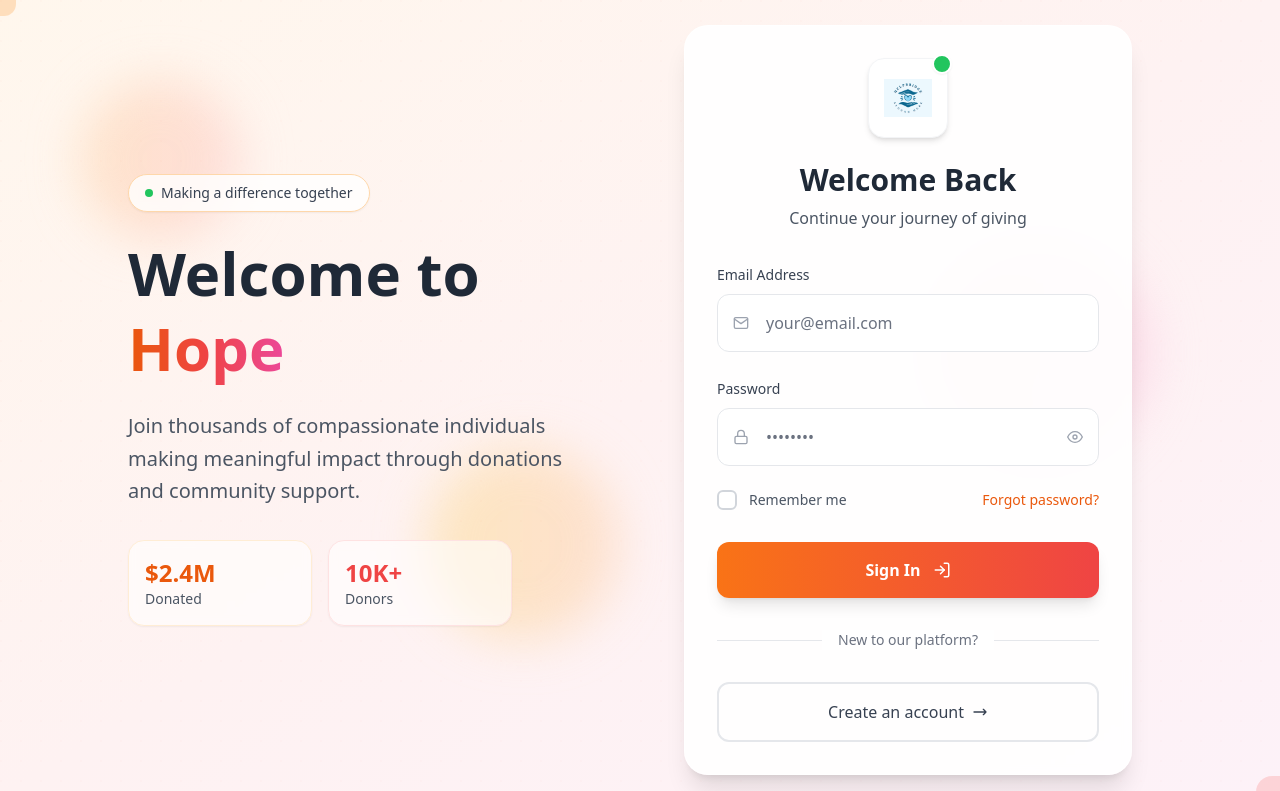
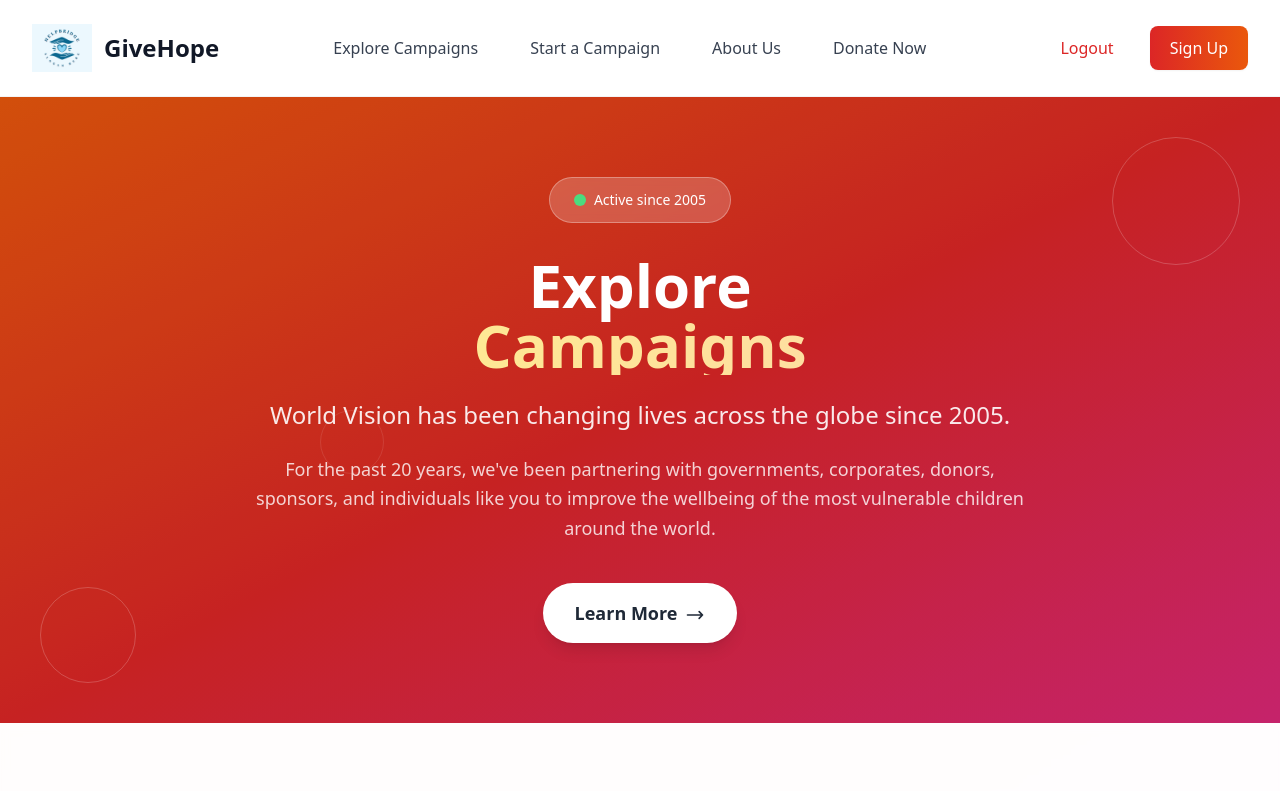
Before and after one commit to Irasha-Senarathna/HelpBridge-campaign, a React (Create React App) app in the folder frontend/: page /campaigns/explore in a window 1280 px wide. Before the commit this address led to /. Shown: the top 791 px of the page. Built offline with nearby package versions, Linux system fonts and the light colour scheme.

Commit message:
before lap

```diff
--- a/frontend/src/App.js
+++ b/frontend/src/App.js
@@ -1,60 +1,31 @@
-import React, { useState, useEffect } from "react";
-import { BrowserRouter as Router, Routes, Route, Navigate } from "react-router-dom";
-import Explore from "./pages/Campaigns/Explore";
-import Donate from "./pages/Donate";
-import About from "./pages/About";
-import StartCampaign from "./pages/Campaigns/StartCampaign";
-import Register from "./pages/Auth/Register";
-import Login from "./pages/Auth/Login";
-import Details from "./pages/Campaigns/Details";
+// src/App.js
+import { BrowserRouter as Router, Routes, Route } from 'react-router-dom';
+import Home from './pages/Home';
+import Explore from './pages/Campaigns/Explore';
+import Donate from './pages/Donate';
+import About from './pages/About';
+import StartCampaign from './pages/Campaigns/StartCampaign';
+import Register from './pages/Auth/Register';
+import Login from './pages/Auth/Login';
+import Details from './pages/Campaigns/Details';
+import LoginForm from "./components/auth/LoginForm";
 
 function App() {
-  const [user, setUser] = useState(null);
-
-  // Check if user is logged in when app loads
-  useEffect(() => {
-    const loggedUser = localStorage.getItem("user");
-    if (loggedUser) setUser(JSON.parse(loggedUser));
-  }, []);
-
-  const handleLogin = (userData) => {
-    setUser(userData);
-    localStorage.setItem("user", JSON.stringify(userData));
-  };
-
-  const handleLogout = () => {
-    setUser(null);
-    localStorage.removeItem("user");
-  };
-
   return (
     <Router>
-      <div className="App">
-        {user && (
-          <div className="p-4 bg-gray-100 flex justify-between items-center">
-            <p>Welcome, {user.name}</p>
-            <button
-              onClick={handleLogout}
-              className="px-4 py-2 bg-red-500 text-white rounded"
-            >
-              Logout
-            </button>
-          </div>
-        )}
-        <Routes>
-          <Route
-            path="/"
-            element={user ? <Navigate to="/campaigns/explore" /> : <Login onLogin={handleLogin} />}
-          />
-          <Route path="/auth/login" element={<Login onLogin={handleLogin} />} />
-          <Route path="/auth/register" element={<Register />} />
-          <Route path="/campaigns/explore" element={user ? <Explore /> : <Navigate to="/" />} />
-          <Route path="/campaigns/start-campaign" element={user ? <StartCampaign /> : <Navigate to="/" />} />
-          <Route path="/donate" element={user ? <Donate /> : <Navigate to="/" />} />
-          <Route path="/about" element={<About />} />
-          <Route path="/campaigns/details/:id" element={user ? <Details /> : <Navigate to="/" />} />
-        </Routes>
-      </div>
+      <Routes>
+        <Route path="/" element={<Login />} />
+        <Route path="/home" element={<Home />} />
+        <Route path="/campaigns/explore" element={<Explore />} />
+        <Route path="/campaigns/start-campaign" element={<StartCampaign />} />
+        <Route path="/donate" element={<Donate />} />
+        <Route path="/about" element={<About />} />
+        <Route path="/auth/login" element={<Login />} />
+        <Route path="/auth/register" element={<Register />} />
+        <Route path="/explore" element={<Explore />} />
+        <Route path="/start-campaign" element={<StartCampaign />} />
+        <Route path="/campaigns/details/:id?" element={<Details />} />
+      </Routes>
     </Router>
   );
 }
--- a/frontend/src/components/auth/LoginForm.jsx
+++ b/frontend/src/components/auth/LoginForm.jsx
@@ -4,12 +4,13 @@ import { Link, useNavigate } from 'react-router-dom';
 import Button from '../ui/Button.jsx';
 import InputField from '../ui/InputField.jsx';
 
-const LoginForm = ({ onLogin }) => {
+const LoginForm = () => {
   const [email, setEmail] = useState('');
   const [password, setPassword] = useState('');
+  const navigate = useNavigate();
+
   const [loading, setLoading] = useState(false);
   const [error, setError] = useState('');
-  const navigate = useNavigate();
 
   const handleSubmit = async (e) => {
     e.preventDefault();
@@ -19,25 +20,28 @@ const LoginForm = ({ onLogin }) => {
     try {
       const response = await fetch('http://localhost:5000/api/users/login', {
         method: 'POST',
-        headers: { 'Content-Type': 'application/json' },
+        headers: {
+          'Content-Type': 'application/json',
+        },
         body: JSON.stringify({ email, password }),
       });
 
       const data = await response.json();
 
       if (response.ok) {
+        // Store token in localStorage
         localStorage.setItem('token', data.token);
         localStorage.setItem('user', JSON.stringify(data.data));
 
-        if (onLogin) onLogin(data.data); // <-- callback to parent
+        console.log('Login successful:', data);
 
-        console.log('Login successful:', data);
+        // Navigate to explore page after login
         navigate('/campaigns/explore');
       } else {
         setError(data.message || 'Login failed');
       }
-    } catch (err) {
-      console.error('Login error:', err);
+    } catch (error) {
+      console.error('Login error:', error);
       setError('Network error. Please try again.');
     } finally {
       setLoading(false);
@@ -46,7 +50,7 @@ const LoginForm = ({ onLogin }) => {
 
   return (
     <div className="min-h-screen relative overflow-hidden bg-gradient-to-br from-slate-900 via-purple-900 to-slate-900">
-      {/* Animated background */}
+      {/* Animated background elements */}
       <div className="absolute inset-0">
         <div className="absolute top-0 -left-4 w-72 h-72 bg-purple-400 rounded-full mix-blend-multiply filter blur-xl opacity-20 animate-pulse"></div>
         <div className="absolute top-0 -right-4 w-72 h-72 bg-yellow-400 rounded-full mix-blend-multiply filter blur-xl opacity-20 animate-pulse animation-delay-2000"></div>
@@ -63,7 +67,7 @@ const LoginForm = ({ onLogin }) => {
               left: `${Math.random() * 100}%`,
               top: `${Math.random() * 100}%`,
               animationDelay: `${Math.random() * 8}s`,
-              animationDuration: `${8 + Math.random() * 4}s`,
+              animationDuration: `${8 + Math.random() * 4}s`
             }}
           />
         ))}
@@ -77,7 +81,9 @@ const LoginForm = ({ onLogin }) => {
       {/* Main content */}
       <div className="relative z-10 flex items-center justify-center min-h-screen p-4">
         <div className="w-full max-w-md">
+          {/* Glassmorphism container */}
           <div className="backdrop-blur-xl bg-white/10 border border-white/20 rounded-3xl p-8 shadow-2xl">
+            {/* Header */}
             <div className="text-center mb-8">
               <div className="relative inline-block mb-4">
                 <div className="w-16 h-16 bg-gradient-to-r from-purple-400 to-pink-400 rounded-2xl flex items-center justify-center mx-auto shadow-lg">
@@ -92,12 +98,14 @@ const LoginForm = ({ onLogin }) => {
               <p className="text-white/70 text-sm">Sign in to continue to your account</p>
             </div>
 
+            {/* Error Message */}
             {error && (
               <div className="mb-4 p-3 bg-red-500/20 border border-red-500/30 rounded-lg text-red-200 text-sm">
                 {error}
               </div>
             )}
 
+            {/* Form */}
             <form onSubmit={handleSubmit} className="space-y-6">
               <div className="space-y-4">
                 <div className="relative group">
@@ -128,7 +136,10 @@ const LoginForm = ({ onLogin }) => {
               </div>
 
               <div className="flex justify-end">
-                <Link to="/forgot-password" className="text-sm text-purple-300 hover:text-purple-200 transition-colors duration-200 relative group">
+                <Link
+                  to="/forgot-password"
+                  className="text-sm text-purple-300 hover:text-purple-200 transition-colors duration-200 relative group"
+                >
                   Forgot Password?
                   <span className="absolute bottom-0 left-0 w-0 h-0.5 bg-purple-300 group-hover:w-full transition-all duration-300"></span>
                 </Link>
@@ -140,13 +151,16 @@ const LoginForm = ({ onLogin }) => {
                   disabled={loading}
                   className="w-full py-4 bg-gradient-to-r from-purple-500 to-pink-500 hover:from-purple-600 hover:to-pink-600 text-white font-semibold rounded-xl shadow-lg hover:shadow-purple-500/25 transition-all duration-300 transform hover:scale-105 hover:shadow-2xl relative overflow-hidden disabled:opacity-50 disabled:cursor-not-allowed"
                 >
-                  <span className="relative z-10">{loading ? 'Signing in...' : 'Sign in'}</span>
+                  <span className="relative z-10">
+                    {loading ? 'Signing in...' : 'Sign in'}
+                  </span>
                   <div className="absolute inset-0 bg-gradient-to-r from-purple-600 to-pink-600 opacity-0 group-hover:opacity-100 transition-opacity duration-300"></div>
                   <div className="absolute inset-0 bg-white/20 transform scale-x-0 group-hover:scale-x-100 transition-transform duration-500 origin-left"></div>
                 </Button>
               </div>
             </form>
 
+            {/* Footer */}
             <div className="mt-8 text-center">
               <div className="relative">
                 <div className="absolute inset-0 flex items-center">
@@ -157,13 +171,20 @@ const LoginForm = ({ onLogin }) => {
                 </div>
               </div>
               <div className="mt-4">
-                <Link to="/signup" className="text-purple-300 hover:text-purple-200 font-medium transition-colors duration-200 relative group inline-block">
+                <Link
+                  to="/signup"
+                  className="text-purple-300 hover:text-purple-200 font-medium transition-colors duration-200 relative group inline-block"
+                >
                   Create an account
                   <span className="absolute bottom-0 left-0 w-0 h-0.5 bg-purple-300 group-hover:w-full transition-all duration-300"></span>
                 </Link>
               </div>
             </div>
           </div>
+
+          {/* Additional floating elements */}
+          <div className="absolute top-1/4 left-0 w-2 h-16 bg-gradient-to-b from-purple-400 to-transparent rounded-full opacity-30 animate-pulse"></div>
+          <div className="absolute bottom-1/4 right-0 w-2 h-20 bg-gradient-to-t from-pink-400 to-transparent rounded-full opacity-30 animate-pulse animation-delay-2000"></div>
         </div>
       </div>
 
@@ -173,9 +194,15 @@ const LoginForm = ({ onLogin }) => {
           33% { transform: translateY(-20px) rotate(120deg); }
           66% { transform: translateY(-10px) rotate(240deg); }
         }
-        .animate-float { animation: float 12s ease-in-out infinite; }
-        .animation-delay-2000 { animation-delay: 2s; }
-        .animation-delay-4000 { animation-delay: 4s; }
+        .animate-float {
+          animation: float 12s ease-in-out infinite;
+        }
+        .animation-delay-2000 {
+          animation-delay: 2s;
+        }
+        .animation-delay-4000 {
+          animation-delay: 4s;
+        }
       `}</style>
     </div>
   );
--- a/frontend/src/components/layout/Header.jsx
+++ b/frontend/src/components/layout/Header.jsx
@@ -48,7 +48,7 @@ const Header = ({ activeTab }) => {
               to="/auth/login"
               className="px-5 py-2.5 text-base font-medium text-red-600 hover:text-red-700 transition-colors"
             >
-              Login
+              Logout
             </Link>
             <Link
               to="/auth/register"
```
Also changed, not shown: frontend/src/components/campaigns/CampaignCard.jsx (line endings or trailing spaces).
